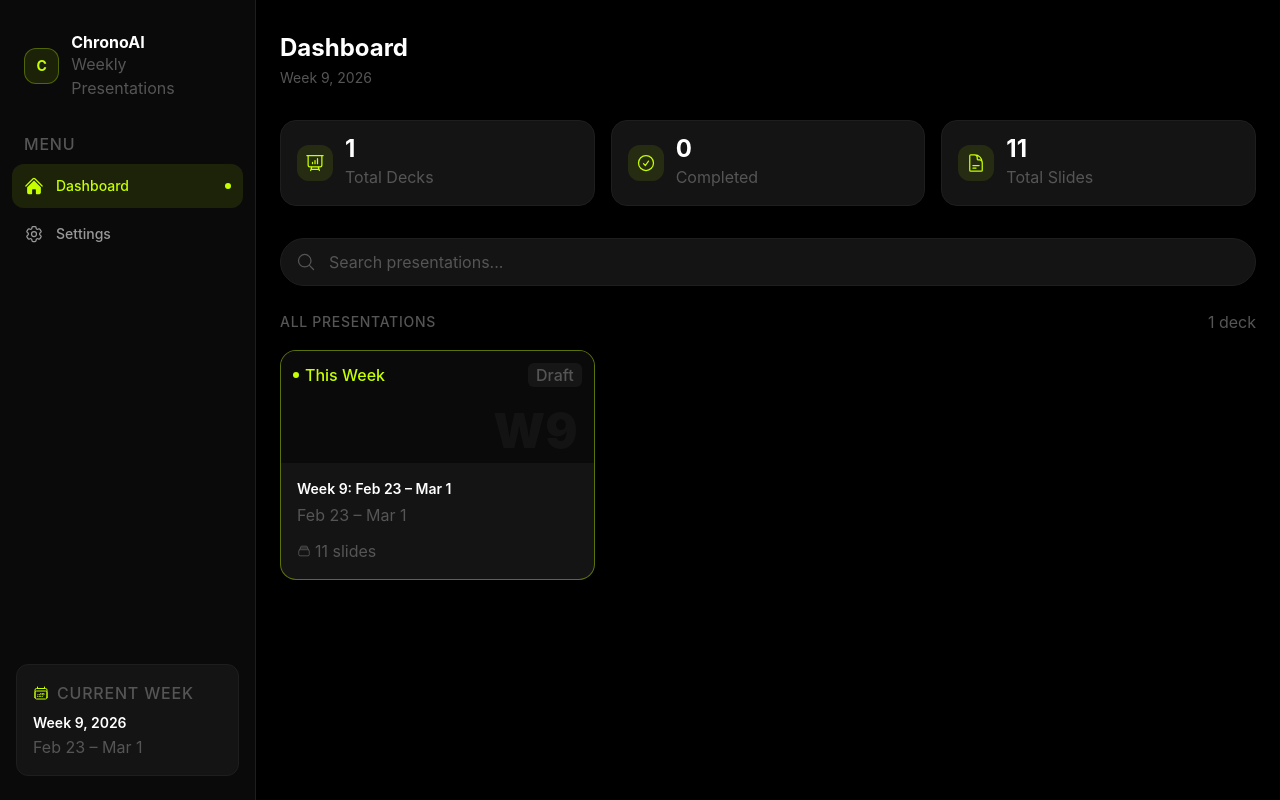
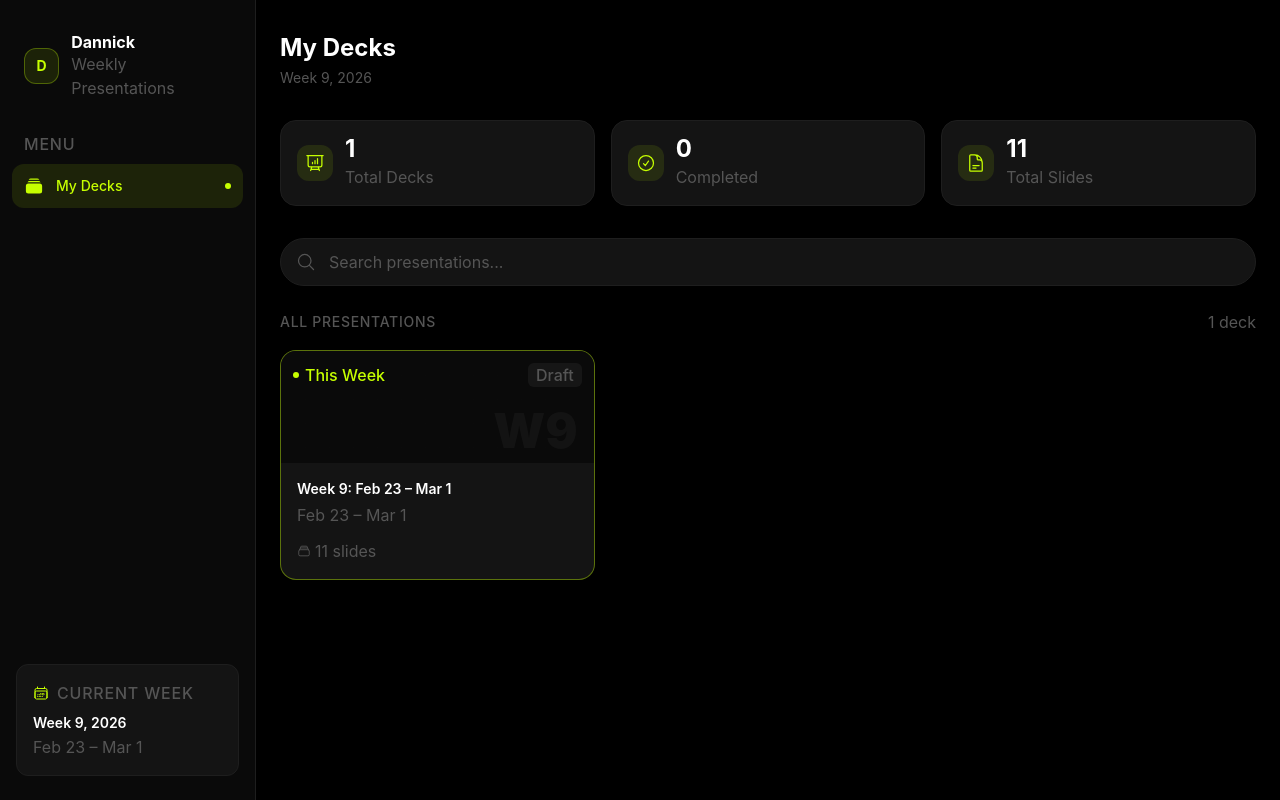
Before and after one commit to dannick-aelf/dannick-weekly-deck, a Next.js app: page / in a window 1280 px wide. Built offline with nearby package versions, Linux system fonts and the light colour scheme.

Commit message:
Remove settings, rename brand to Dannick, tab to My Decks
Remove Settings nav item from sidebar and bottom nav.
Rename top-left brand from ChronoAI to Dannick.
Rename Dashboard tab to My Decks across all views.

Made-with: Cursor

```diff
--- a/src/app/page.tsx
+++ b/src/app/page.tsx
@@ -36,10 +36,10 @@ export default function DashboardPage() {
       <div className="max-w-6xl mx-auto px-6 py-8">
         <div className="mb-8">
           <h1 className="text-2xl font-bold text-text-primary lg:hidden">
-            ChronoAI Weekly
+            My Decks
           </h1>
           <h1 className="text-2xl font-bold text-text-primary hidden lg:block">
-            Dashboard
+            My Decks
           </h1>
           <p className="text-sm text-text-muted mt-1">
             {formatWeekLabel(currentWeek.weekNumber, currentWeek.year)}
--- a/src/components/navigation/BottomNav.tsx
+++ b/src/components/navigation/BottomNav.tsx
@@ -3,18 +3,15 @@
 import { useCallback } from "react";
 import { useRouter, usePathname } from "next/navigation";
 import {
-  HomeIcon as HomeOutline,
-  Cog6ToothIcon as CogOutline,
+  RectangleStackIcon as DeckOutline,
 } from "@heroicons/react/24/outline";
 import {
-  HomeIcon as HomeSolid,
-  Cog6ToothIcon as CogSolid,
+  RectangleStackIcon as DeckSolid,
 } from "@heroicons/react/24/solid";
 import { useNavStore } from "@/lib/store/nav-store";
 
 const TABS = [
-  { id: "dashboard", path: "/", label: "Home", outline: HomeOutline, solid: HomeSolid },
-  { id: "settings", path: "/settings", label: "Settings", outline: CogOutline, solid: CogSolid },
+  { id: "dashboard", path: "/", label: "My Decks", outline: DeckOutline, solid: DeckSolid },
 ] as const;
 
 export function BottomNav() {
@@ -28,7 +25,6 @@ export function BottomNav() {
 
   const getActiveTab = () => {
     if (pathname === "/") return "dashboard";
-    if (pathname === "/settings") return "settings";
     return "";
   };
 
--- a/src/components/navigation/Sidebar.tsx
+++ b/src/components/navigation/Sidebar.tsx
@@ -2,19 +2,16 @@
 
 import { useRouter, usePathname } from "next/navigation";
 import {
-  HomeIcon as HomeOutline,
-  Cog6ToothIcon as CogOutline,
+  RectangleStackIcon as DeckOutline,
   CalendarDaysIcon,
 } from "@heroicons/react/24/outline";
 import {
-  HomeIcon as HomeSolid,
-  Cog6ToothIcon as CogSolid,
+  RectangleStackIcon as DeckSolid,
 } from "@heroicons/react/24/solid";
 import { getCurrentWeek, formatDateRange } from "@/lib/utils/week";
 
 const NAV_ITEMS = [
-  { id: "dashboard", path: "/", label: "Dashboard", outline: HomeOutline, solid: HomeSolid },
-  { id: "settings", path: "/settings", label: "Settings", outline: CogOutline, solid: CogSolid },
+  { id: "dashboard", path: "/", label: "My Decks", outline: DeckOutline, solid: DeckSolid },
 ] as const;
 
 export function Sidebar() {
@@ -25,7 +22,7 @@ export function Sidebar() {
   const isEditing = pathname.startsWith("/editor/");
   if (isPresenting || isEditing) return null;
 
-  const activeId = pathname === "/" ? "dashboard" : pathname === "/settings" ? "settings" : "";
+  const activeId = pathname === "/" ? "dashboard" : "";
   const week = getCurrentWeek();
 
   return (
@@ -34,10 +31,10 @@ export function Sidebar() {
       <div className="px-6 pt-8 pb-8">
         <div className="flex items-center gap-3">
           <div className="w-9 h-9 rounded-xl bg-neon-cyan/10 border border-neon-cyan/30 flex items-center justify-center">
-            <span className="text-neon-cyan font-bold text-sm">C</span>
+            <span className="text-neon-cyan font-bold text-sm">D</span>
           </div>
           <div>
-            <h1 className="text-base font-bold text-text-primary leading-tight">ChronoAI</h1>
+            <h1 className="text-base font-bold text-text-primary leading-tight">Dannick</h1>
             <p className="text-2xs text-text-muted">Weekly Presentations</p>
           </div>
         </div>
```
